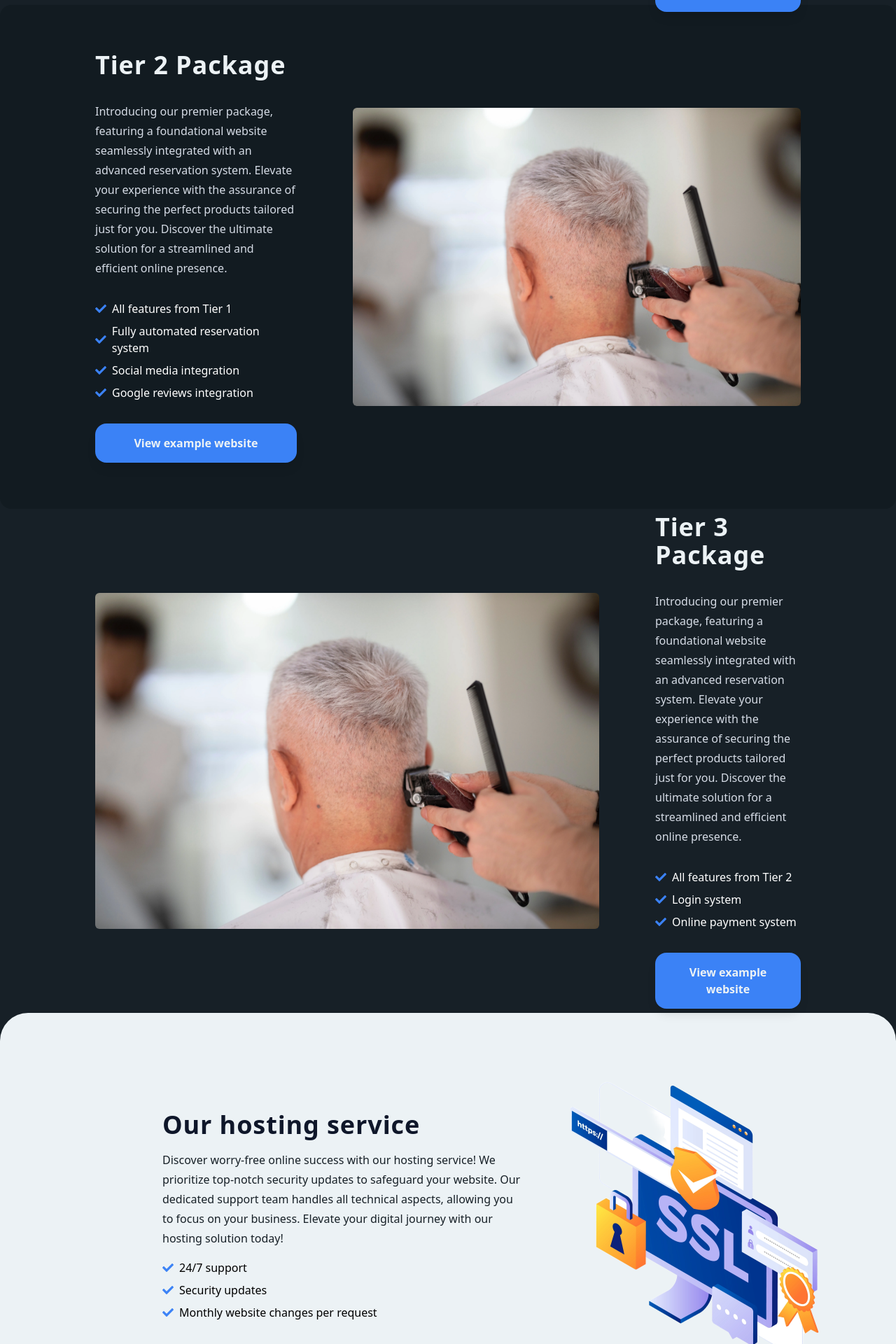
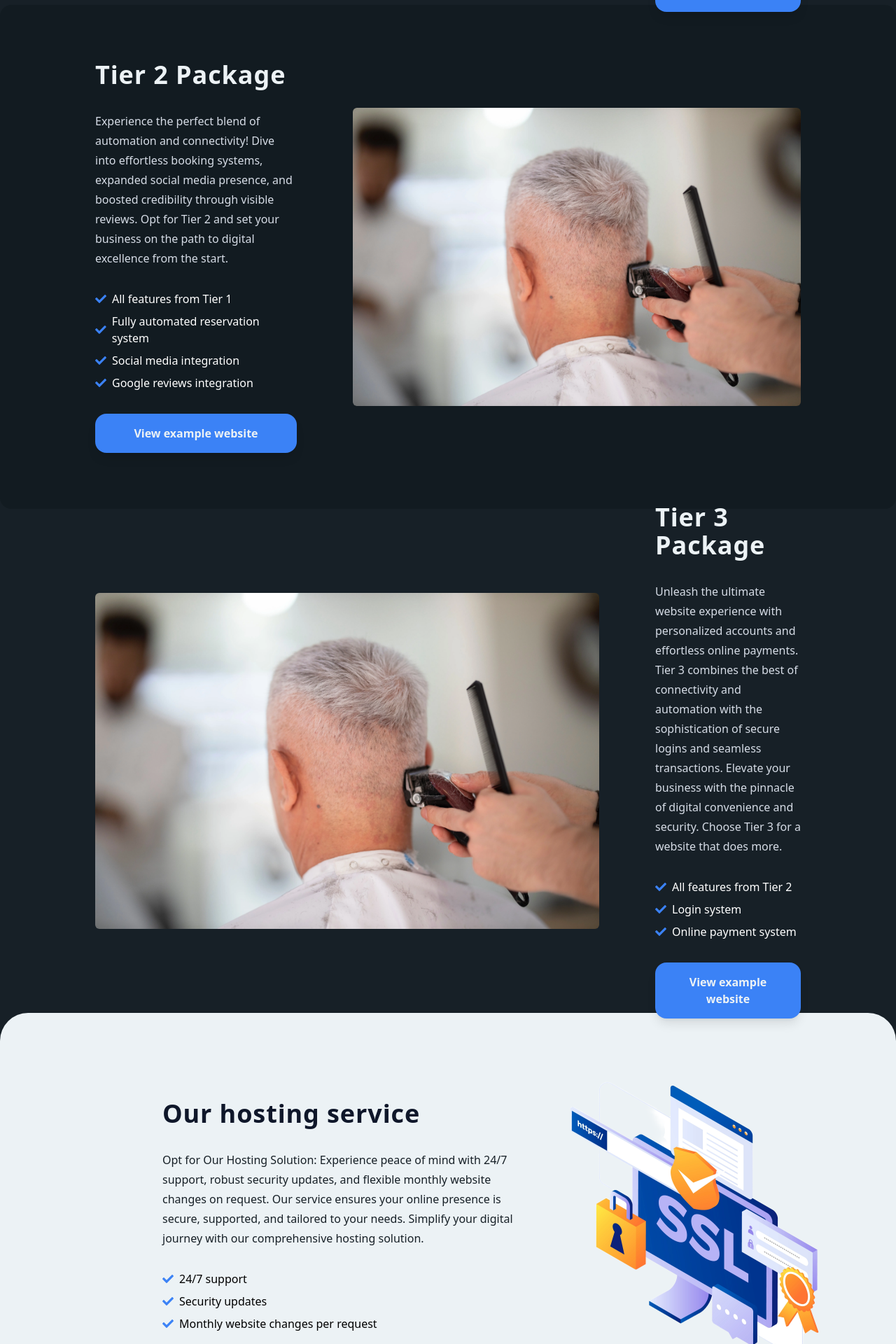
Before and after one commit to MichaelFJ98/DeMannekesFC, a React (Create React App) app in the folder demannekesfc/: page / in a window 1280 px wide. Shown: the part 1714-3634 px from the top of the page at 70% size. Built offline with nearby package versions, Linux system fonts and the light colour scheme; what tailwindcss-bg-patterns would draw is missing.

Commit message:
changed text

```diff
--- a/demannekesfc/src/components/hosting/Hosting.js
+++ b/demannekesfc/src/components/hosting/Hosting.js
@@ -23,8 +23,8 @@ export default function Hosting() {
               </Fade>
               <Fade top distance="20px" duration={1500} delay={300}>
                 <p
-                  className="md:w-[32rem] py-4 text-c3 leading-7"
-                >Discover worry-free online success with our hosting service! We prioritize top-notch security updates to safeguard your website. Our dedicated support team handles all technical aspects, allowing you to focus on your business. Elevate your digital journey with our hosting solution today!
+                  className="md:w-[32rem] py-8 text-c3 leading-7"
+                >Opt for Our Hosting Solution: Experience peace of mind with 24/7 support, robust security updates, and flexible monthly website changes on request. Our service ensures your online presence is secure, supported, and tailored to your needs. Simplify your digital journey with our comprehensive hosting solution.
                 </p>
                 <ul className="list-none space-y-2">
                                 {features.map((feature, index) => (
--- a/demannekesfc/src/components/tiers/Tier2.js
+++ b/demannekesfc/src/components/tiers/Tier2.js
@@ -20,7 +20,7 @@ export default function Tier2() {
                             <h1 className="text-4xl font-semibold lg:font-bold text-l1 tracking-wide lg:text-left">Tier 2 Package</h1>
                         </Fade>
                         <Fade top distance="20px" duration={1500} delay={300}>
-                            <p className="text-l2 leading-7 lg:text-left">Introducing our premier package, featuring a foundational website seamlessly integrated with an advanced reservation system. Elevate your experience with the assurance of securing the perfect products tailored just for you. Discover the ultimate solution for a streamlined and efficient online presence.</p>
+                            <p className="text-l2 leading-7 lg:text-left">Experience the perfect blend of automation and connectivity! Dive into effortless booking systems, expanded social media presence, and boosted credibility through visible reviews. Opt for Tier 2 and set your business on the path to digital excellence from the start.</p>
                             <ul className="list-none space-y-2">
                                 {features.map((feature, index) => (
                                     <li key={index} className="flex items-center space-x-2 text-white">
--- a/demannekesfc/src/components/tiers/Tier3.js
+++ b/demannekesfc/src/components/tiers/Tier3.js
@@ -19,7 +19,7 @@ export default function Tier3() {
                             <h1 className="text-4xl font-semibold lg:font-bold text-l1 tracking-wide lg:text-left">Tier 3 Package</h1>
                         </Fade>
                         <Fade top distance="20px" duration={1500} delay={300}>
-                            <p className="text-l2 leading-7 lg:text-left">Introducing our premier package, featuring a foundational website seamlessly integrated with an advanced reservation system. Elevate your experience with the assurance of securing the perfect products tailored just for you. Discover the ultimate solution for a streamlined and efficient online presence.</p>
+                            <p className="text-l2 leading-7 lg:text-left">Unleash the ultimate website experience with personalized accounts and effortless online payments. Tier 3 combines the best of connectivity and automation with the sophistication of secure logins and seamless transactions. Elevate your business with the pinnacle of digital convenience and security. Choose Tier 3 for a website that does more.</p>
                             <ul className="list-none space-y-2">
                                 {features.map((feature, index) => (
                                     <li key={index} className="flex items-center space-x-2 text-white">
```
